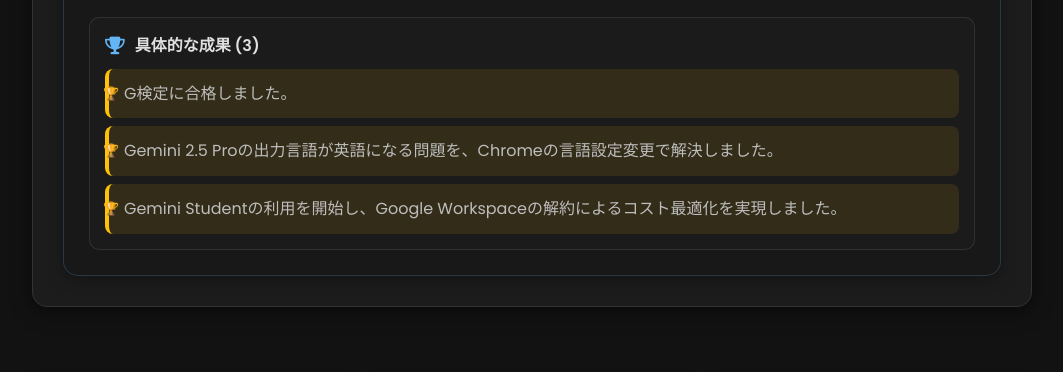
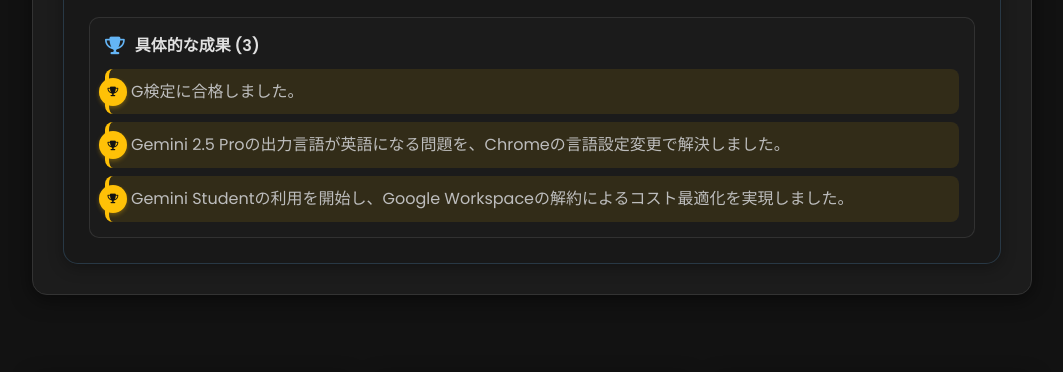
Before and after one commit to sota411/sota411.github.io, a website: page index.html in a window 1280 px wide. Shown: the part 6236-6608 px from the top of the page, without its empty margins (108-1171 px from the left). Drawn offline with nearby package versions, Linux system fonts and the light colour scheme.

Commit message:
style: Improve trophy icon design for achievements - Replace emoji with FontAwesome icon and enhance styling

```diff
--- a/css/style.css
+++ b/css/style.css
@@ -2144,7 +2144,7 @@
 
 .achievement-item {
     background: rgba(255, 193, 7, 0.1);
-    padding: 12px 15px;
+    padding: 10px 12px 10px 22px;
     margin-bottom: 8px;
     border-radius: 8px;
     border-left: 4px solid #FFC107;
@@ -2163,15 +2163,24 @@
 }
 
 .achievement-item::before {
-    content: '🏆';
+    content: '\f091'; /* FontAwesome trophy icon */
+    font-family: 'Font Awesome 5 Free';
+    font-weight: 900;
     position: absolute;
-    left: -8px;
+    left: -10px;
     top: 50%;
     transform: translateY(-50%);
-    background: var(--primary-bg);
-    padding: 2px;
+    background: #FFC107;
+    color: var(--bg-color);
+    padding: 5px;
     border-radius: 50%;
-    font-size: 0.8rem;
+    font-size: 0.6rem;
+    width: 18px;
+    height: 18px;
+    display: flex;
+    align-items: center;
+    justify-content: center;
+    box-shadow: 0 2px 4px rgba(255, 193, 7, 0.3);
 }
 
 /* Mobile Responsive */
```
